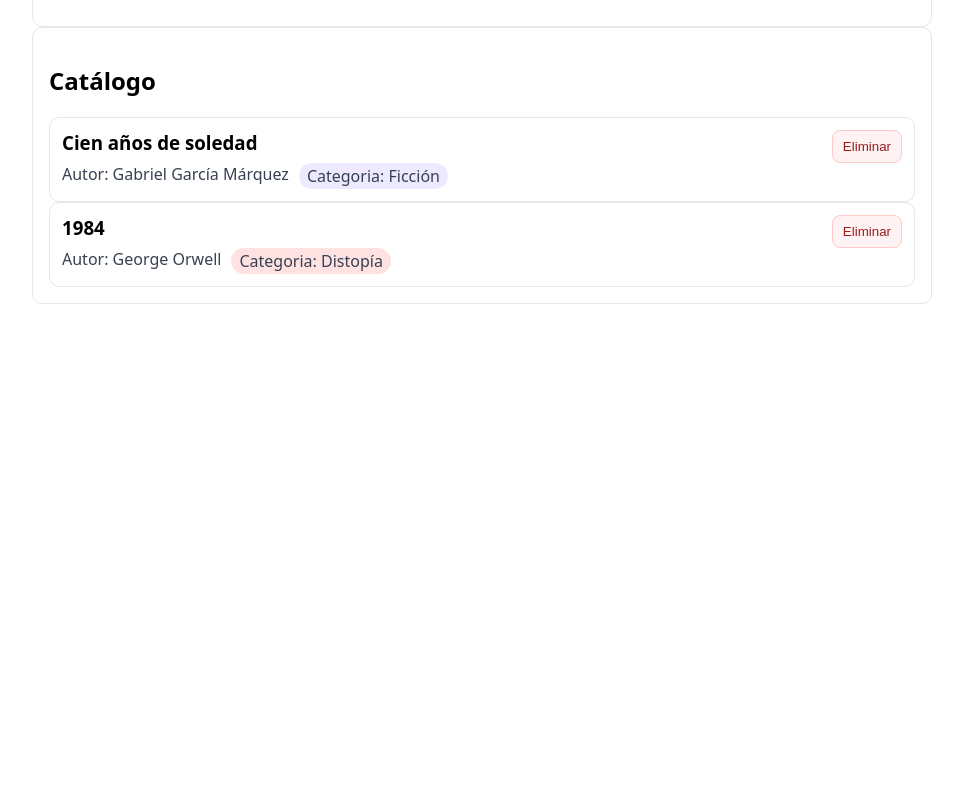
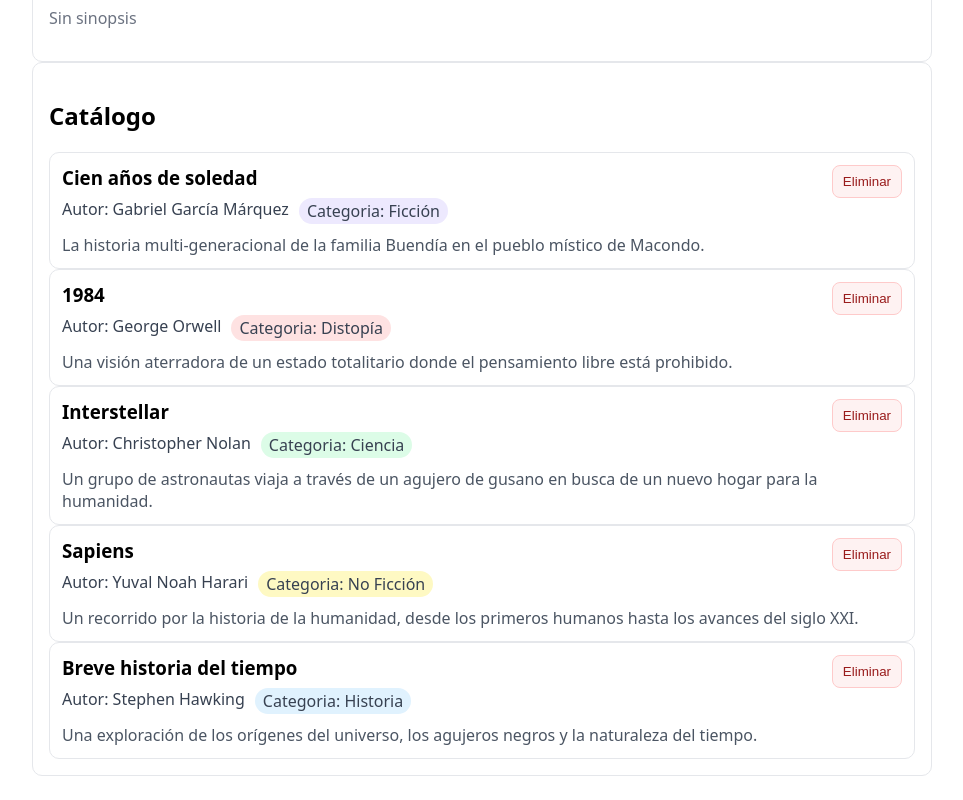
Before and after one commit to jltamayocabello-droid/m6_abp_booklist-spa, a Vue app: page /books in a window 1280 px wide. Shown: the part 914-1714 px from the top of the page, without its empty margins (158-1121 px from the left). Before the commit the page ends 1242 px from the top, so only its background shows below. Built offline with nearby package versions, Linux system fonts and the light colour scheme.

Commit message:
Se actualiza BooksView para que filtre con .filter(), además se añaden peliculas y sus sinopsis

```diff
--- a/src/views/BooksView.vue
+++ b/src/views/BooksView.vue
@@ -5,6 +5,11 @@
     <header class="header">
       <h1>Lista de Libros</h1>
       <p>Administra tu catálogo: agrega libros y revisa el listado.</p>
+
+      <button type="button" @click.once="showInfo">
+        Ver tip de uso
+      </button>
+      <small v-if="info">{{ info }}</small>
     </header>
 
     <BookForm @bookCreated="handleBookCreated" />
@@ -21,13 +26,52 @@ import BookForm from '../components/BookForm.vue'
 import BookList from '../components/BookList.vue'
 
 const books = ref([
-  { id: crypto.randomUUID(), title: 'Cien años de soledad', author: 'Gabriel García Márquez', category: 'Ficción', description: '' },
-  { id: crypto.randomUUID(), title: '1984', author: 'George Orwell', category: 'Distopía', description: '' }
+  {
+    id: crypto.randomUUID(),
+    title: 'Cien años de soledad',
+    author: 'Gabriel García Márquez',
+    category: 'Ficción',
+    description: 'La historia multi-generacional de la familia Buendía en el pueblo místico de Macondo.'
+  },
+  {
+    id: crypto.randomUUID(),
+    title: '1984',
+    author: 'George Orwell',
+    category: 'Distopía',
+    description: 'Una visión aterradora de un estado totalitario donde el pensamiento libre está prohibido.'
+  },
+  {
+    id: crypto.randomUUID(),
+    title: 'Interstellar',
+    author: 'Christopher Nolan',
+    category: 'Ciencia',
+    description: 'Un grupo de astronautas viaja a través de un agujero de gusano en busca de un nuevo hogar para la humanidad.'
+  },
+  {
+    id: crypto.randomUUID(),
+    title: 'Sapiens',
+    author: 'Yuval Noah Harari',
+    category: 'No Ficción',
+    description: 'Un recorrido por la historia de la humanidad, desde los primeros humanos hasta los avances del siglo XXI.'
+  },
+  {
+    id: crypto.randomUUID(),
+    title: 'Breve historia del tiempo',
+    author: 'Stephen Hawking',
+    category: 'Historia',
+    description: 'Una exploración de los orígenes del universo, los agujeros negros y la naturaleza del tiempo.'
+  }
 
 ])
 
+const info = ref('')
+
 function handleBookCreated(book) {
   books.value = [book, ...books.value]
+}
+
+function handleBookDeleted(id) {
+  books.value = books.value.filter(b => b.id !== id)
 }
 
 </script>
```
